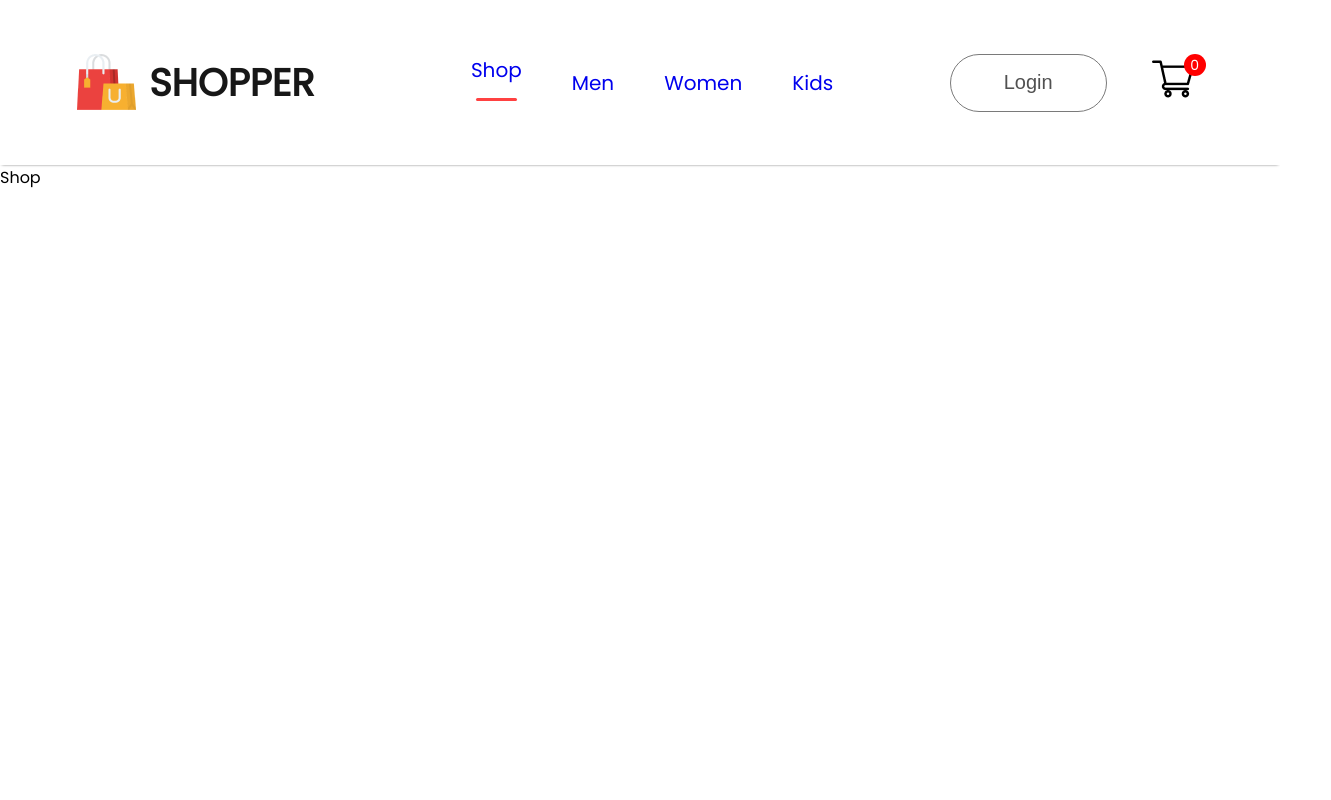
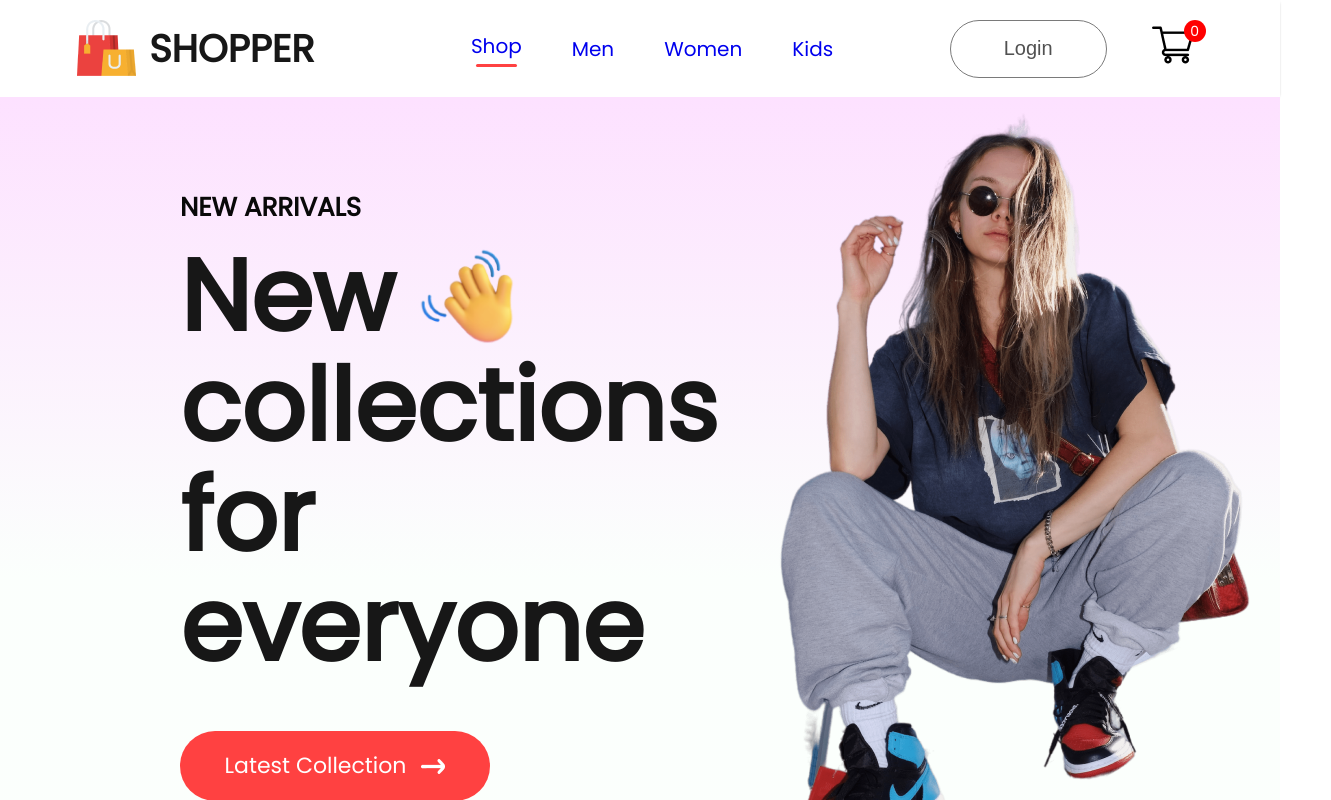
Before and after one commit to Hemant-Mhalsekar/E-Commerce-Website, a React (Create React App) app in the folder frontend/: page / in a window 1280 px wide. Shown: the top 800 px of the page, 1331 px wide, since content can reach past the window. Built offline with nearby package versions, Linux system fonts and the light colour scheme.

Commit message:
Added hero section

```diff
--- /dev/null
+++ b/frontend/src/Components/Hero/Hero.css
@@ -0,0 +1,59 @@
+.hero{
+    height: 100vh;
+    background: linear-gradient(180deg, #fde1ff, #e1ffea22 60%);
+    display: flex;
+}
+
+.hero-left{
+    flex: 1;
+    display: flex;
+    flex-direction: column;
+    justify-content: center;
+    gap: 20px;
+    padding-left: 180px;
+    line-height: 1.1;
+}
+
+.hero-left h2{
+    color: #090909;
+    font-size: 26px;
+    font-weight: 600;
+}
+
+.hero-left p{
+    color: #171717;
+    font-size: 100px;
+    font-weight: 700;
+}
+
+.hero-hand-icon{
+    display: flex;
+    align-items: center;
+    gap: 20px;
+}
+
+.hero-hand-icon img{
+    width: 105px;
+}
+
+.hero-latest-btn{
+    display: flex;
+    justify-content: center;
+    align-items: center;
+    gap: 15px;
+    width: 310px;
+    height: 70px;
+    border-radius: 75px;
+    margin-top: 30px;
+    background: #ff4141;
+    color: white;
+    font-size: 22px;
+    font-weight: 500;
+}
+
+.hero-right{
+    flex: 1;
+    display: flex;
+    align-items: center;
+    justify-content: center;
+}
--- /dev/null
+++ b/frontend/src/Components/Hero/Hero.jsx
@@ -0,0 +1,32 @@
+import React from 'react'
+import './Hero.css'
+import hand_icon from '../Assets/hand_icon.png'
+import arrow_icon from '../Assets/arrow.png'
+import hero_image from '../Assets/hero_image.png'
+
+const Hero = () => {
+  return (
+    <div className='hero'>
+        <div className='hero-left'>
+          <h2>NEW ARRIVALS</h2>
+          <div>
+            <div className='hero-hand-icon'>
+              <p>New</p>
+              <img src={hand_icon} alt=''/>
+            </div>
+            <p>collections</p>
+            <p>for everyone</p>
+          </div>
+          <div className='hero-latest-btn'>
+            <div>Latest Collection</div>
+            <img src={arrow_icon} alt=''/>
+          </div>
+        </div>
+        <div className='hero-right'>
+          <img src={hero_image} alt=''/>
+        </div>
+    </div>
+  )
+}
+
+export default Hero
--- a/frontend/src/Pages/Shop.jsx
+++ b/frontend/src/Pages/Shop.jsx
@@ -1,8 +1,11 @@
 import React from 'react'
+import Hero from '../Components/Hero/Hero'
 
 const Shop = () => {
   return (
-    <div>Shop</div>
+    <div>
+      <Hero/>
+    </div>
   )
 }
 
--- a/frontend/src/index.css
+++ b/frontend/src/index.css
@@ -1,3 +1,6 @@
+*{
+  margin: 0;
+}
 body {
   margin: 0;
   font-family: -apple-system, BlinkMacSystemFont, 'Segoe UI', 'Roboto', 'Oxygen',
```
